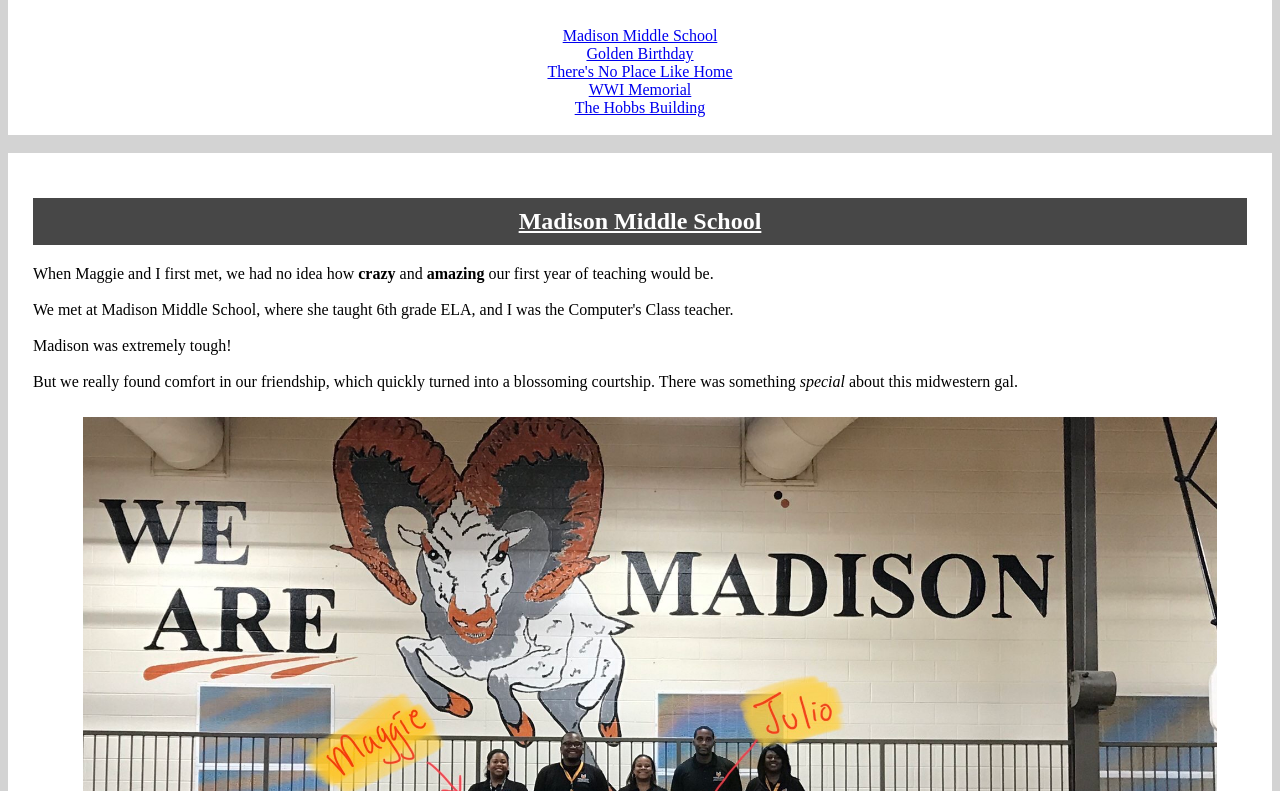
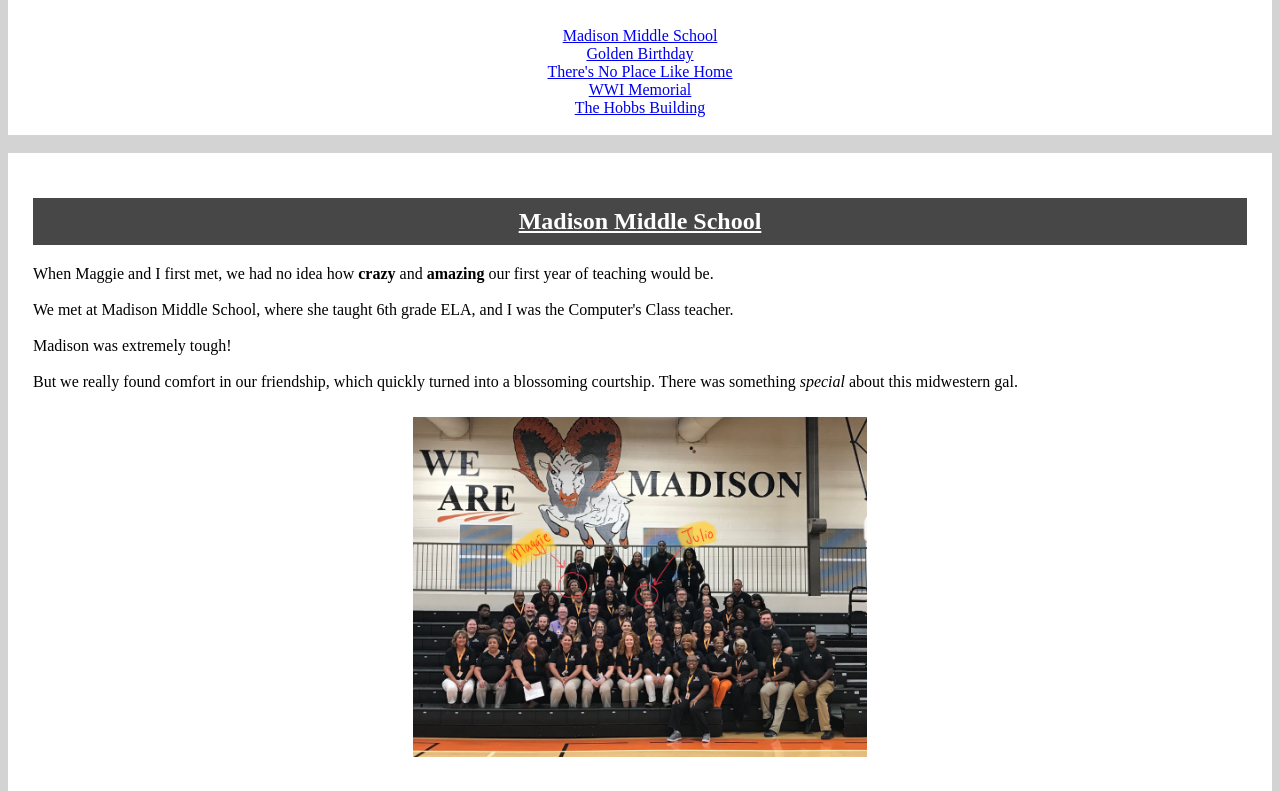
Before and after one commit to jrdotel/html-me-something, a plain HTML site: page index.html in a window 1280 px wide. Shown: the part 161-952 px from the top of the page. Drawn offline with Linux system fonts and the light colour scheme.

Commit message:
Update styles.css

```diff
--- a/styles.css
+++ b/styles.css
@@ -29,6 +29,10 @@ img {
   border-color: white;
   border-width: thick;
   padding: 10px;
+  max-width: 40%;
+  display: block;
+  margin-left: auto;
+  margin-right: auto;
 }
 
 header {
```
